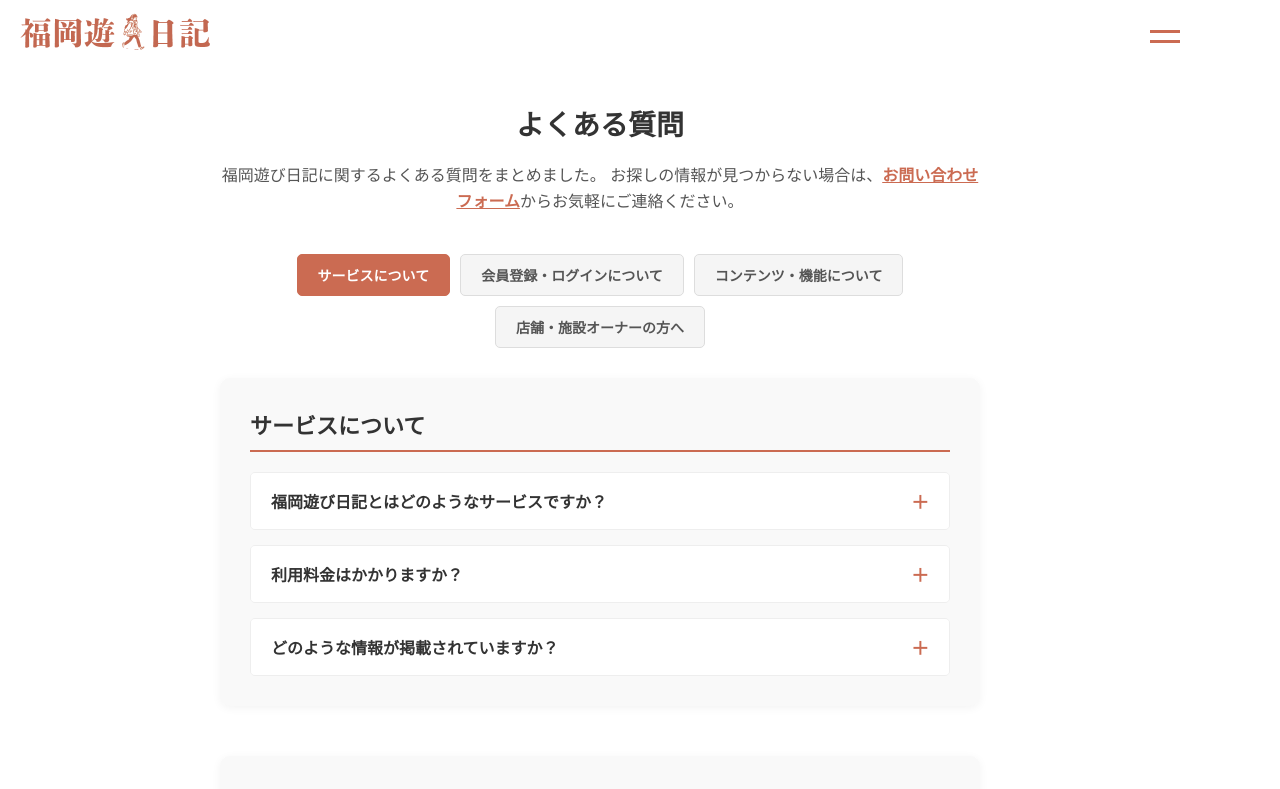
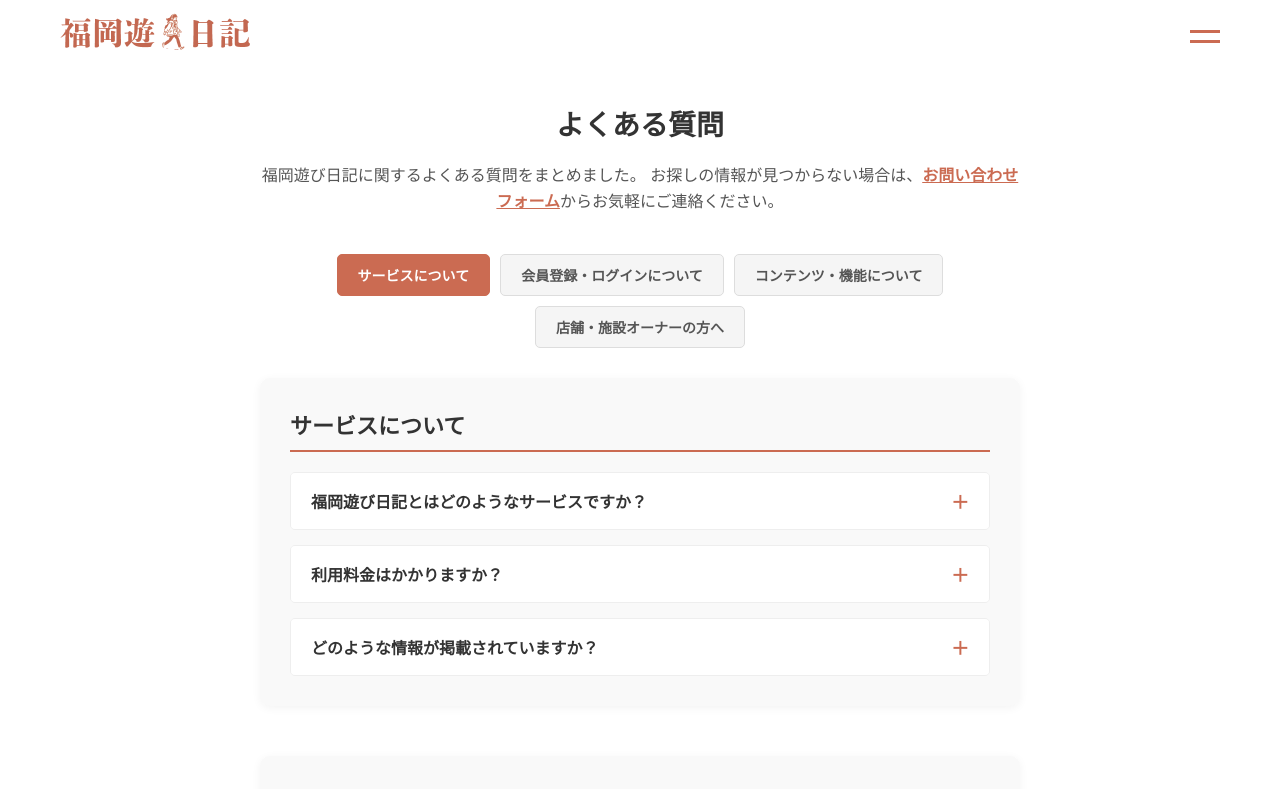
Before and after one commit to osho210/fukuoka_asobi, a Next.js app in the folder frontend/: page /faq in a window 1280 px wide. Shown: the top 789 px of the page. Built offline with nearby package versions, Linux system fonts and the light colour scheme.

Commit message:
graphql読み込みエラーの修復

```diff
--- a/frontend/public/styles/common.css
+++ b/frontend/public/styles/common.css
@@ -2,6 +2,7 @@ body {
     background: #fff;
     color: #000;
     max-width: 1200px;
+    margin: 0 auto;
 }
 
 li {
--- a/frontend/src/app/globals.css
+++ b/frontend/src/app/globals.css
@@ -22,6 +22,7 @@ body {
   font-family: Arial, Helvetica, sans-serif;
   -webkit-font-smoothing: antialiased;
   -moz-osx-font-smoothing: grayscale;
+  background: #fff;
 }
 
 * {
--- a/frontend/src/components/search/CustomSearchTab.tsx
+++ b/frontend/src/components/search/CustomSearchTab.tsx
@@ -15,6 +15,7 @@ const CustomSearchTab: React.FC<CustomSearchTabProps> = ({
   searchParams,
   updateSearchParams,
 }) => {
+  const { themeOptions, transportationOptions, categoryOptions } = useOptions();
   // モーダルの表示状態
   const [isTransportationModalOpen, setIsTransportationModalOpen] = useState(false);
   const [isThemeModalOpen, setIsThemeModalOpen] = useState(false);
--- a/frontend/src/styles/SearchForm.module.css
+++ b/frontend/src/styles/SearchForm.module.css
@@ -2,6 +2,8 @@
     max-width: 800px;
     margin: 0 auto;
     padding: 1.5rem;
+    background: #fff;
+    color: #000;
 }
 
 .formSection {
```
